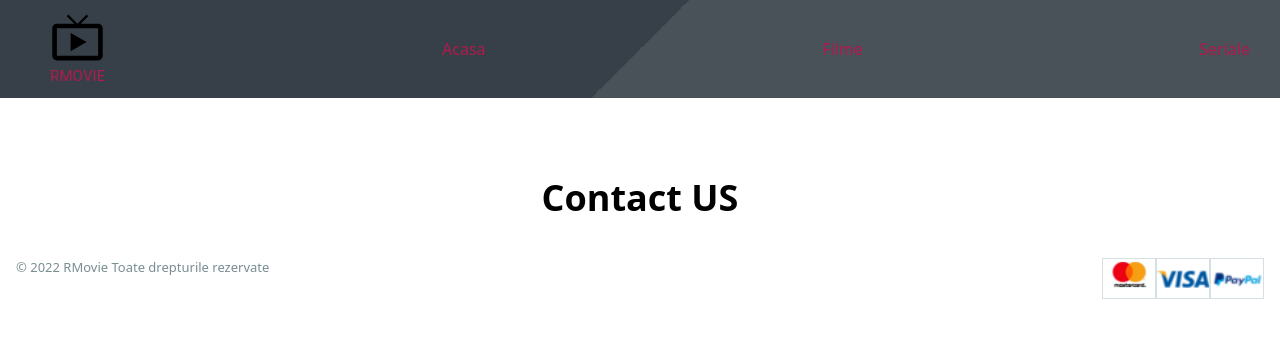
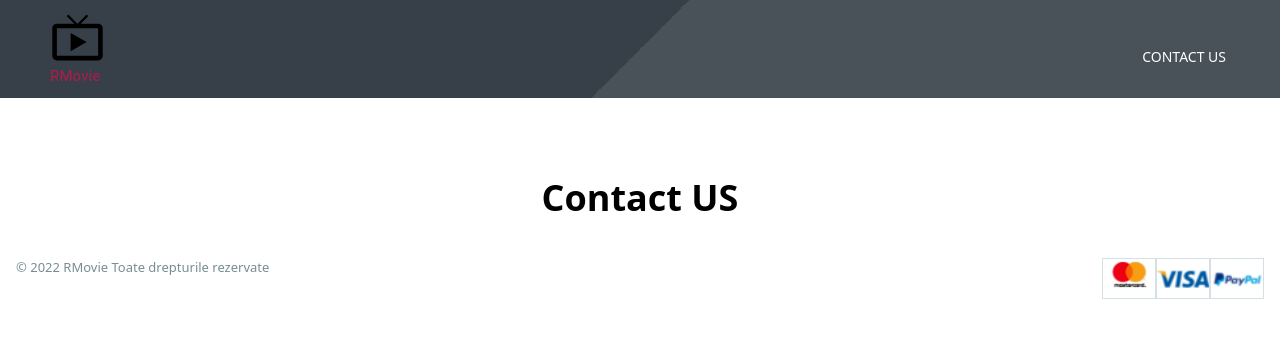
Before and after one commit to CrIsTiLaz/RMovieFinal, a Next.js app: page /contact in a window 1280 px wide. Shown: the top 338 px of the page. Built offline with nearby package versions, Linux system fonts and the light colour scheme.

Commit message:
New header

```diff
--- a/components/Header.tsx
+++ b/components/Header.tsx
@@ -19,16 +19,11 @@ const LiveTvIconBig = () => {
 export default function Header() {
     return (
         <Grid
-            sx={{
-                background: 'linear-gradient(135deg, #374049 50%, #495159 50%);',
-                // backgroundColor: 'black',
-            }}
-        >
-            <Grid
             container
             justifyContent="space-between"
             alignItems="center"
             sx={{
+                background: 'linear-gradient(135deg, #374049 50%, #495159 50%);',
                 padding: '10px 30px 10px 50px',
                 font: 'Source Sans Pro,sans-serif',
             }}
@@ -38,32 +33,13 @@ export default function Header() {
                     {/* <Image width={108} height={60} alt=" " src={RMovie} /> */}
                     <LiveTvIconBig></LiveTvIconBig>
                     <Typography sx={{ fontSize: '15px', color: '#b01a4d', font: 'Monaco' }}>
-                            RMOVIE
+                        RMovie
                     </Typography>
                 </Grid>
             </Link>
-                <Link
-                    href="/produkt/0-7-karat-diamant"
-                    sx={{ color: '#b01a4d' }}
-                    style={{ textDecoration: 'none' }}
-                >
-                    Acasa
+            <Link href={'/contact'}>
+                <button className='background-color: rgb(176, 26, 77); text-white py-3 px-6 rounded text-sm mt-4'>CONTACT US</button>
             </Link>
-                <Link
-                    href="/produkt/0-7-karat-diamant"
-                    sx={{ color: '#b01a4d' }}
-                    style={{ textDecoration: 'none' }}
-                >
-                    Filme
-                </Link>
-                <Link
-                    href="/produkt/0-7-karat-diamant"
-                    sx={{ color: '#b01a4d' }}
-                    style={{ textDecoration: 'none' }}
-                >
-                    Seriale
-                </Link>
-            </Grid>
         </Grid>
     );
 }
--- a/components/Heror.tsx
+++ b/components/Heror.tsx
@@ -4,10 +4,7 @@ import React from 'react'
 const Heror = () => {
   return (
     <div className='text-center bg-white pb-10'>
-      <h1 className='tetx-2xl text-gray-700 uppercase font-bold'>Welcome to RMovie</h1>
-      <Link href={'/contact'}>
-        <button className='bg-gray-700 text-white py-3 px-6 rounded text-sm mt-4'>CONTACT US</button>
-      </Link>
+      <h1 className='tetx-xl text-gray-700 uppercase font-bold'>Welcome to RMovie</h1>
     </div>
   )
 }
--- a/components/Layout.tsx
+++ b/components/Layout.tsx
@@ -1,11 +1,13 @@
 import React from 'react'
 import Header from '../components/Header'
 import Footer from '../components/Footer'
+import Meta from './Meta'
 
 
-export const Layout = ({ children }) => {
+export const Layout = ({ children }: any) => {
     return (
         <>
+            <Meta />
             <Header />
             <main>
                 {children}
--- a/components/Meta.tsx
+++ b/components/Meta.tsx
@@ -1,6 +1,6 @@
 import Head from "next/head";
 
-const Meta = ({ keywords, description, title }) => {
+const Meta = ({ keywords, description, title }: any) => {
     return (
         <Head>
             <meta name="viewport" content="width=device-width, initial-scale=1" />
@@ -14,8 +14,8 @@ const Meta = ({ keywords, description, title }) => {
 };
 
 Meta.defaultProps = {
-    title: 'WatchMe',
-    keywords: 'movie app, fre movies, popular movies',
+    title: 'RMovie',
+    keywords: 'movie app, free movies, popular movies',
     description: 'watch movie for free'
 }
 
--- /dev/null
+++ b/pages/404.tsx
@@ -0,0 +1,30 @@
+import Link from 'next/link';
+import { useRouter } from 'next/router';
+import { useEffect } from 'react';
+
+const NotFound = () => {
+    const router = useRouter();
+
+    useEffect(() => {
+        const timer = setTimeout(() => {
+            router.push('/');
+        }, 5000);
+
+        return () => clearTimeout(timer);
+    }, [router]);
+
+    return (
+        <div className="flex flex-col items-center justify-center mt-60">
+            <h1 className="font-bold text-blue-600 text-9xl">404</h1>
+            <h6 className="text-5xl font-bold text-gray-600">
+                <span className="text-red-500">Oops!</span> Page not found
+            </h6>
+            <p className="text-gray-500 mt-3">{" The page you're looking for dosen't exist."}</p>
+            <Link href="/">
+                <p className="bg-blue-100 text-blue-800 mt-5 font-semibold px-6 py-2 text-sm">Go home</p>
+            </Link>
+        </div>
+    );
+};
+
+export default NotFound;
--- a/pages/movie/index.tsx
+++ b/pages/movie/[id]/index.tsx
@@ -1,8 +1,8 @@
 import axios from "axios";
 import Image from "next/image";
 // import Meta from "../components/Meta";
-import { server } from "../../config";
-import Meta from "../../components/Meta";
+import { server } from "../../../config";
+import Meta from "../../../components/Meta";
 
 const Movie = ({ movie }) => {
     return (
```
Lines whose indentation alone changed are shown as unchanged.
